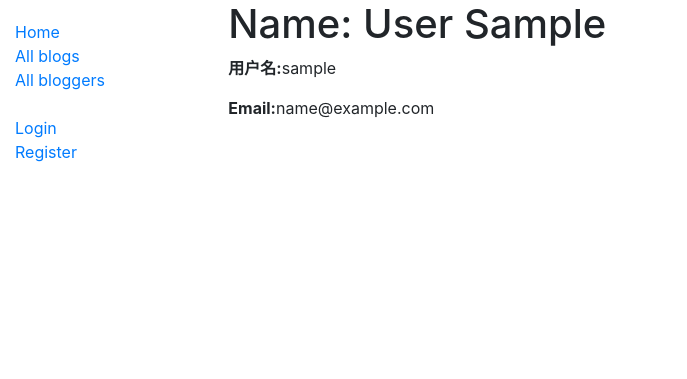
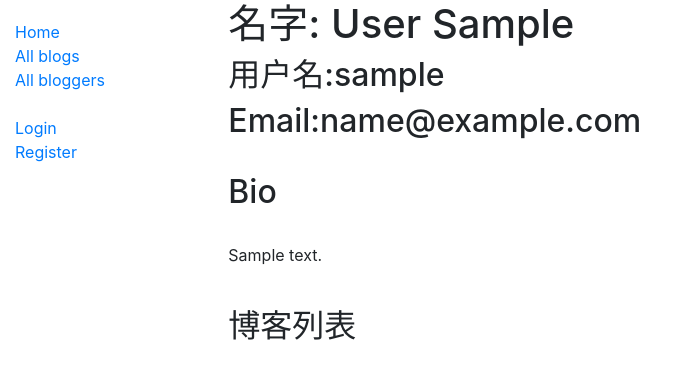
Before and after one commit to monk-after-90s/diyblog, a Django app: page /blog/bloguser/1/ in a window 1280 px wide. Shown: the top 379 px of the page, without its empty margins (0-687 px from the left). Run offline with Django 3.2, Linux system fonts and the light colour scheme; tables that the repository leaves empty hold one stand-in row (values such as "Sample post"); data that the repository does not hold is empty; some libraries are stand-ins or nearby versions.

Commit message:
添加博客用户详情的页面

```diff
--- a/blog/templates/blog/bloguser_detail.html
+++ b/blog/templates/blog/bloguser_detail.html
@@ -1,13 +1,22 @@
 {% extends 'base_generic.html' %}
 {% block content %}
-    <h1>Name: {{ bloguser }}</h1>
-    <p><strong>用户名:</strong>{{ bloguser.username }}</p>
-    <p><strong>Email:</strong>{{ bloguser.email }}</p>
-    {#    <p><strong>密码:</strong>{{ bloguser.password }}</p>#}
-
+    <h1>名字: {{ bloguser }}</h1>
+    <h2>用户名:{{ bloguser.username }}</h2>
+    <h2>Email:{{ bloguser.email }}</h2>
+    <br>
+    <h2>Bio</h2>
+    <br>
+    <p>{{ bloguser.bio_info }}</p>
+    <br>
+    <h2>博客列表</h2>
     <div style="margin-left:20px;margin-top:20px">
-        {#todo blog的ListView#}
+        <ul>
+            {% for blog in bloguser.blog_set.all %}
+                <li>{{ blog.name }}({{ blog.post_date }})</li>
+            {% endfor %}
+        </ul>
     </div>
 
 
+
 {% endblock %}
```
